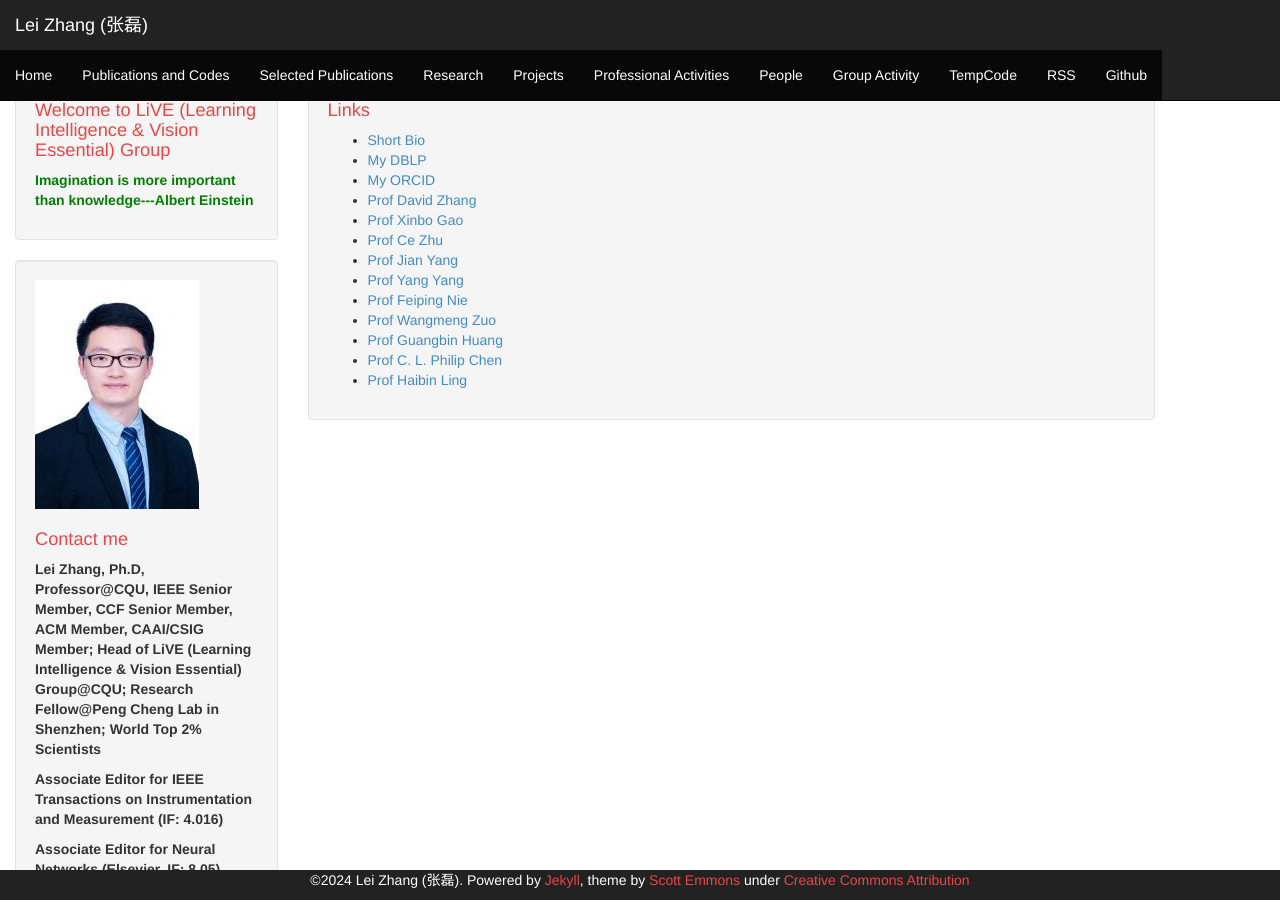
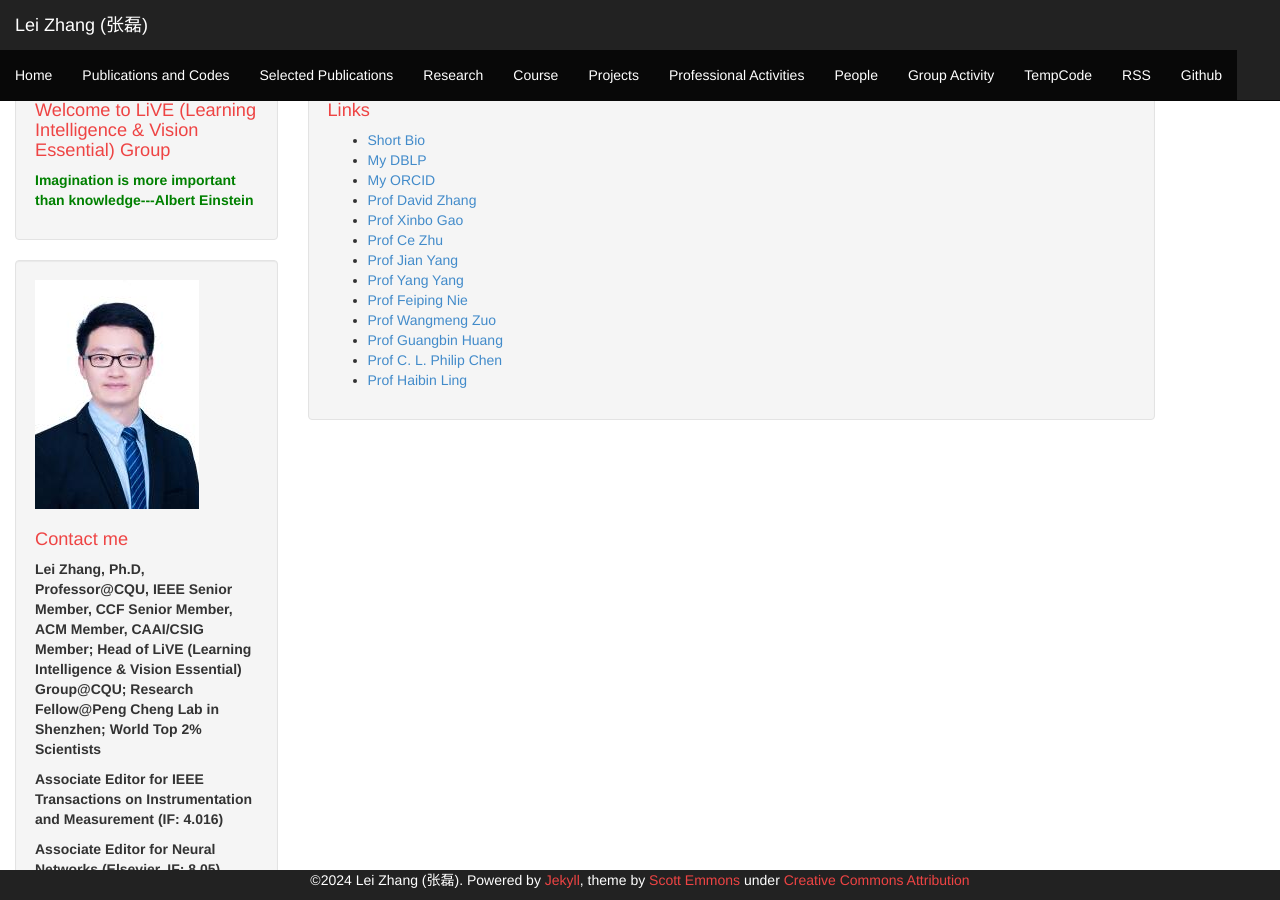
Before and after one commit to DrLeiZhang/website, a Jekyll site: the page built from links.html, in a window 1280 px wide and 900 px high. Built offline with Jekyll 4.4.1, drawn with Linux system fonts in a browser that asks for light colours; Markdown is read by kramdown in place of the engine named in the settings.

Commit message:
Update header.html

```diff
--- a/_includes/header.html
+++ b/_includes/header.html
@@ -32,9 +32,10 @@
                     <li class="active"><a href="{{ site.baseurl }}/">Home</a></li>
                     <li class="active visible-xs-block"><a href="{{ site.baseurl }}/links.html">Links</a></li>
                     <li class="active"><a href="{{ site.baseurl }}/publications and codes.html">Publications and Codes</a></li>
-			<li class="active"><a href="{{ site.baseurl }}/selected publications.html">Selected Publications</a></li>
+		    <li class="active"><a href="{{ site.baseurl }}/selected publications.html">Selected Publications</a></li>
                     <li class="active"><a href="{{ site.baseurl }}/research.html">Research</a></li>
-					<li class="active"><a href="{{ site.baseurl }}/projects.html">Projects</a></li>
+		    <li class="active"><a href="{{ site.baseurl }}/research.html">Course</a></li>
+	            <li class="active"><a href="{{ site.baseurl }}/projects.html">Projects</a></li>
                     <li class="active"><a href="{{ site.baseurl }}/professional activities.html">Professional Activities</a></li>
                     <li class="active"><a href="{{ site.baseurl }}/people.html">People</a></li>
 					<li class="active"><a href="{{ site.baseurl }}/group activity.html">Group Activity</a></li>
```
